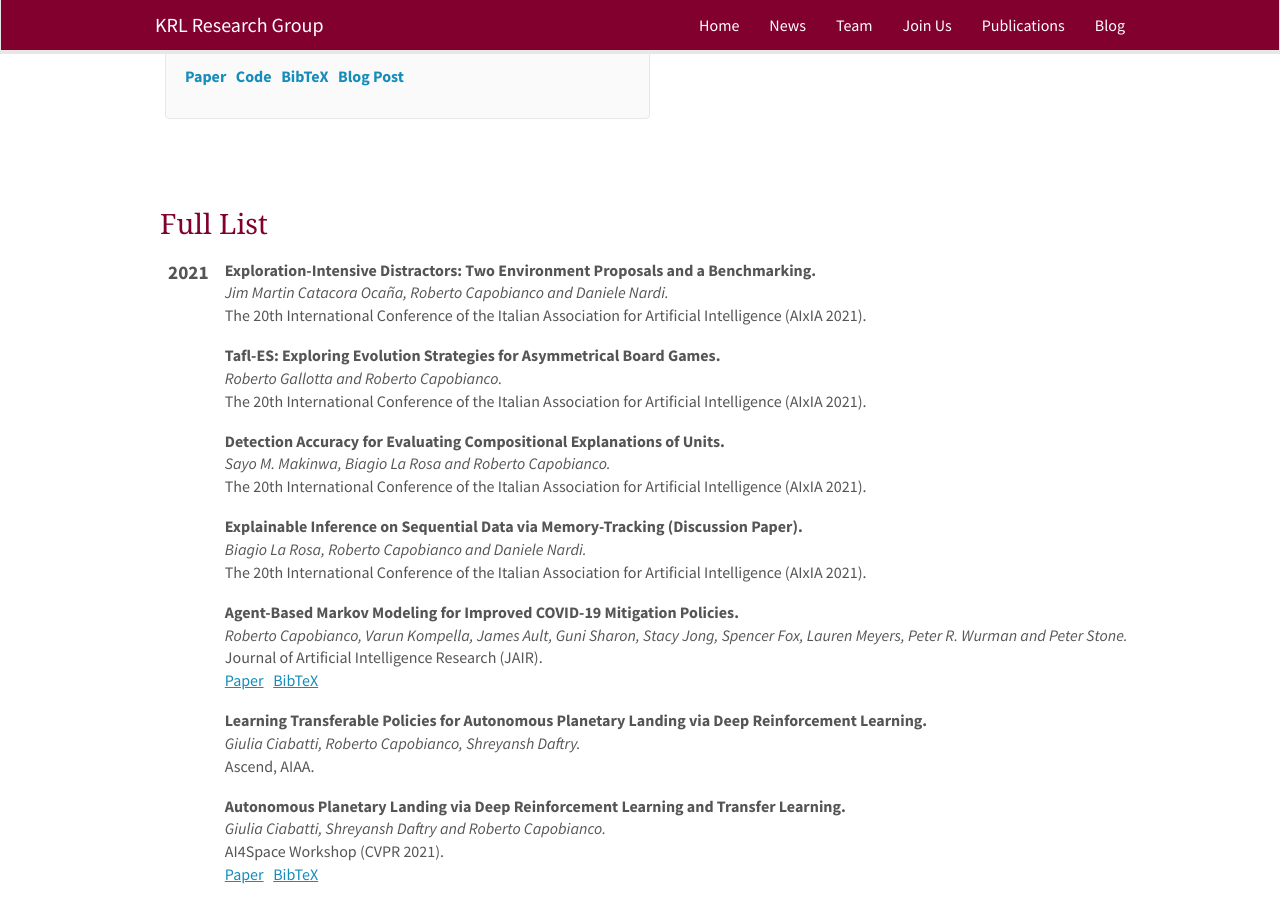
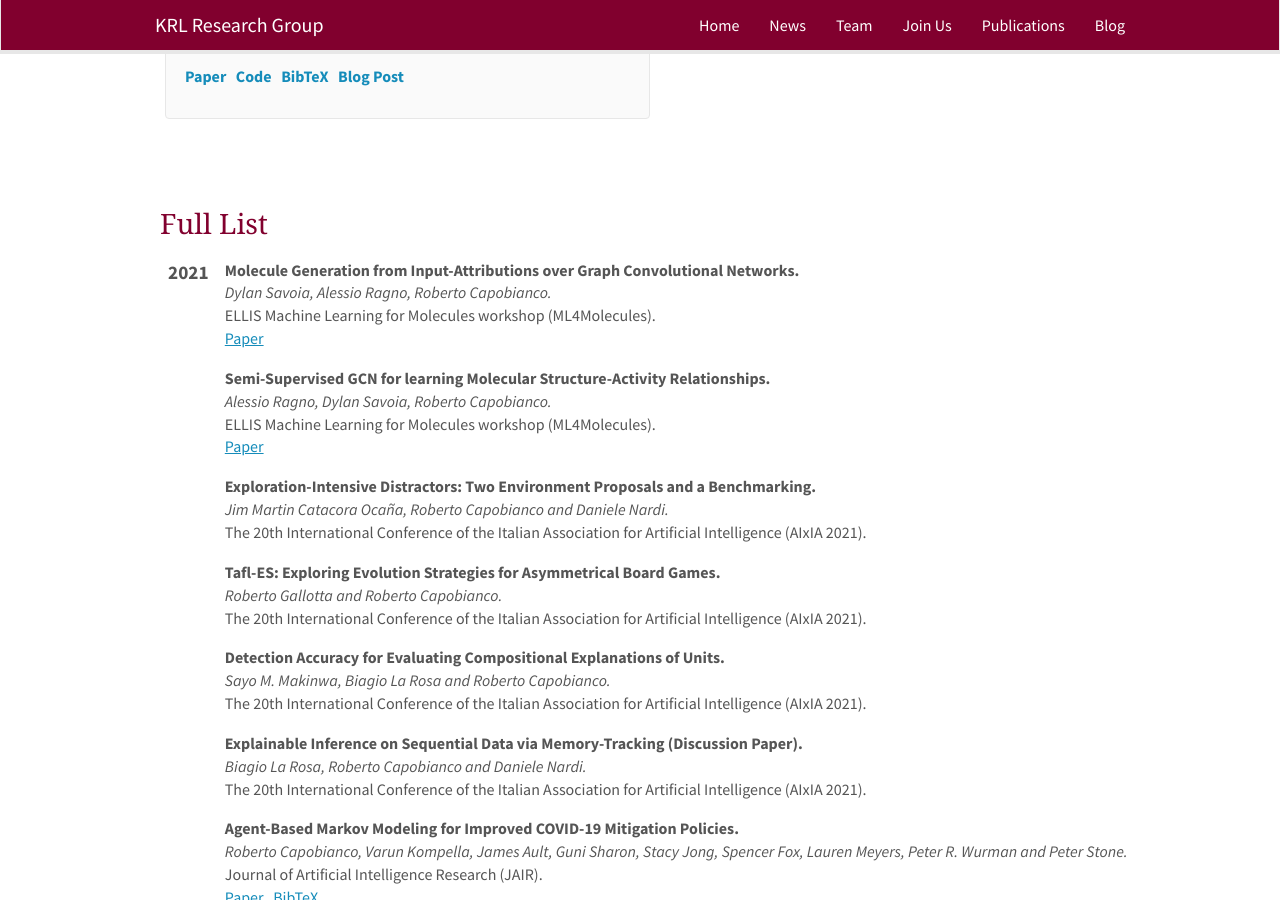
Before and after one commit to KRLGroup/krlgroup.github.io, a Jekyll site: the page built from _pages/publications.md, in a window 1280 px wide and 900 px high, scrolled down 412 px. Built offline with Jekyll 4.4.1, drawn with Linux system fonts in a browser that asks for light colours; nearby versions of some CDN libraries.

Commit message:
added MLM workshop papers

```diff
--- a/_data/publist.yml
+++ b/_data/publist.yml
@@ -1,3 +1,23 @@
+- title: "Molecule Generation from Input-Attributions over Graph Convolutional Networks"
+  authors:  Dylan Savoia, Alessio Ragno, Roberto Capobianco
+  year: 2021
+  publisher: ELLIS Machine Learning for Molecules workshop (ML4Molecules)
+  link:
+    url:  https://cloud.ml.jku.at/s/28FsiTRKfjEdLMG
+    display:
+  bibtex:
+
+
+- title: "Semi-Supervised GCN for learning Molecular Structure-Activity Relationships"
+  authors: Alessio Ragno, Dylan Savoia, Roberto Capobianco
+  year: 2021
+  publisher: ELLIS Machine Learning for Molecules workshop (ML4Molecules)
+  link:
+    url: https://cloud.ml.jku.at/s/rwj5fSNNcwsgA3d
+    display:
+  bibtex:
+
+
 - title: "Exploration-Intensive Distractors: Two Environment Proposals and a Benchmarking"
   authors: Jim Martin Catacora Ocaña, Roberto Capobianco and Daniele Nardi
   year: 2021
```
